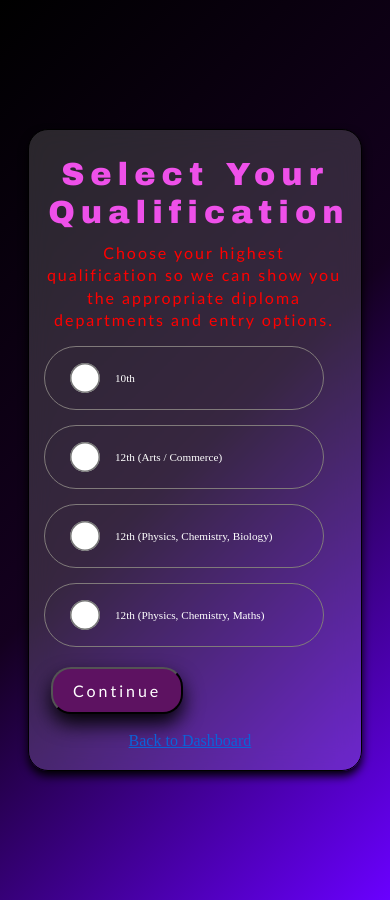
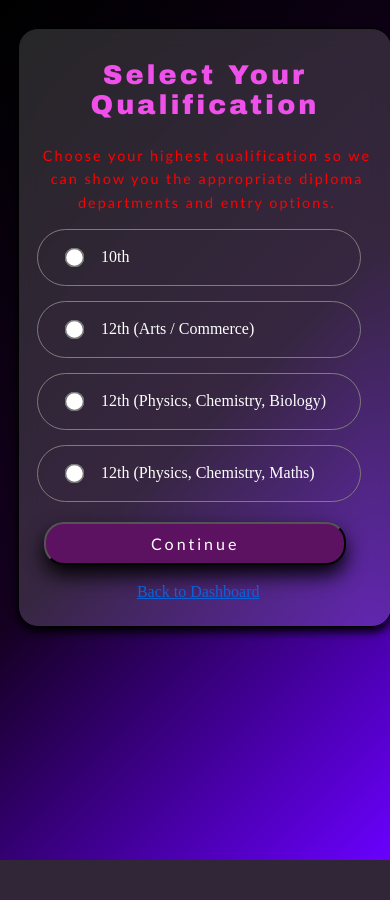
Before and after one commit to YarfaAnayet/course_synergy, a Flask app: page /qualifications in a window 390 px wide. After the commit the page ends 860 px from the top, so only its background shows below. Run offline with Flask 3, Linux system fonts and the light colour scheme.

Commit message:
responsive fixed

```diff
--- a/static/style.css
+++ b/static/style.css
@@ -808,162 +808,189 @@ a:hover {
 }
 
 /* ---------- RESPONSIVE ----------*/
-@media (max-width: 768px){
 
-  .index{
-    margin-top: 5px;
-    margin-bottom: 5px;
-  }
+@media screen and (max-width: 768px){
+
+    body{
+        overflow-x: hidden;
+    }
+
+    /* Home Page */
+
+    .container{
+        width: 100%;
+        min-height: auto;
+        padding: 20px 12px;
+    }
+
+    .college{
+        font-size: 0.9rem;
+        margin-top: 20px;
+        margin-bottom: 20px;
+        text-align: center;
+    }
+
+    .logo img{
+        width: 170px;
+        height: 170px;
+    }
+
+    h1{
+        font-size: 2.2rem !important;
+        letter-spacing: 3px;
+        margin-top: 20px;
+    }
+
+    h2{
+        font-size: 1.2rem !important;
+    }
+
+    p{
+        font-size: 0.95rem !important;
+        width: 92%;
+        margin: 20px auto;
+        line-height: 1.6;
+    }
+
+    .btn{
+        margin-top: 25px;
+        margin-bottom: 25px;
+    }
+
+    .btn a{
+        font-size: 1rem;
+        padding: 12px 25px;
+    }
+
+    /* Qualification Page */
+
+    .containerr{
+        width: 100%;
+        padding: 20px 10px;
+        min-height: auto;
+    }
 
     .qualBox{
-        width: 95%;
+        width: 95% !important;
+        max-width: 95%;
+        padding: 25px 18px;
+        margin: auto;
+    }
+
+    .head{
+        font-size: 1.7rem !important;
+    }
+
+    .para{
+        font-size: 0.9rem !important;
+        width: 100%;
+    }
+
+    label{
+        width: 100% !important;
+        font-size: 0.95rem;
+    }
+
+    .btnn{
+        width: 100%;
+        text-align: center;
+    }
+
+    .btnn a,
+    .btnn button{
+        width: 100%;
+        display: block;
+        padding: 12px;
+        font-size: 1rem;
+    }
+
+    /* Course Selection Page */
+
+    .course-container{
+        width: 100%;
+        padding: 20px 10px;
+    }
+
+    .course-grid{
+        display: flex !important;
+        flex-direction: column !important;
+        align-items: center;
+        gap: 18px;
+    }
+
+    .course-card{
+        width: 92% !important;
+        max-width: 350px;
+        margin: 0 auto;
+    }
+
+    /* Roadmap Page */
+
+    .roadmap-container{
+        width: 100%;
+        padding: 15px 10px;
+    }
+
+    .overview-box,
+    .skills-box{
+        width: 95% !important;
+        margin: 15px auto;
         padding: 20px 15px;
     }
 
-    .head{
-        font-size: 1.7rem;
+    .overview-box p,
+    .skills-box p{
+        font-size: 0.9rem !important;
     }
 
-    .para{
-        font-size: 1rem;
-    }
-    .btn{
-      margin: 5px;
+    /* Semester Graph */
+
+    .semester-flow{
+        width: 100%;
+        overflow-x: auto;
     }
 
-    #qual-form label{
-        width: 95%;
-        font-size: 0.7rem;
+    .semester-flow img,
+    canvas,
+    svg{
+        max-width: 100% !important;
+        height: auto !important;
     }
 
-    .course-grid {
-      display:grid;
-      grid-template-columns: repeat(1, 1fr);
-      row-gap: 10px;
+    /* Semester Subject Page */
+
+    .semester-box{
+        width: 95% !important;
+        overflow-x: auto;
     }
 
-    h1 {
-        font-size: 2rem !important;
-        line-height: 1.2;
-        margin-bottom: 10px;
+    .semester-box table{
+        width: 100% !important;
+        font-size: 0.85rem;
     }
 
-    .subtitle,
-    p {
-        font-size: 1rem;
-        line-height: 1.4;
-        margin-bottom: 20px;
+    /* Syllabus Page */
+
+    .syllabus-container{
+        width: 100%;
+        padding: 15px 10px;
     }
 
-    .qualification-option,
-    .option-card,
-    .radio-option {
-        height: 70px !important;
-        padding: 10px 15px;
-        margin: 15px 0;
+    .prerequisite-box,
+    .outcome-box{
+        width: 92% !important;
+        margin: 20px auto;
+        padding: 18px;
     }
 
-    .qualification-option label,
-    .option-card label,
-    .radio-option label {
-        font-size: 1rem;
-    }
-
-    input[type="radio"] {
-        width: 20px;
-        height: 20px;
-    }
-
-    h2{
-        font-size: 1.5rem !important;
-    }
-
-    h3{
-        font-size: 1.2rem !important;
-    }
-    .course-grid{
-        grid-template-columns: 1fr;
-        margin-left: 0;
-        padding: 10px;
-    }
-    .card-box1,
-    .card-box2{
-      width: 90%;
-      min-height: 180px;
-      padding: 15px;
-      font-size: 1rem;
-    }
-
-    .course-tile{
-        width: 90%;
-        margin: 20px auto;
-        min-height: 180px;
-        padding: 15px;
-        font-size: 1rem;
-    }
-
-    .career-options{
-        grid-template-columns: 1fr;
-        margin-left: 0;
-        padding: 10px;
-    }
-
-    .career-options button{
-        width: 90%;
-        margin: auto;
-        font-size: 1rem;
-        padding: 20px;
-    }
-
-    .subject-info{
-        width: 90%;
-        margin: 50px auto;
-        padding: 15px;
-    }
-
-    .topbar{
-        width: 95%;
-        padding: 20px;
-        font-size: 1rem;
-    }
-
-    .topbar-title{
-        font-size: 1.5rem;
-        letter-spacing: 4px;
-    }
-
-    .top-links{
-        position: static;
-        transform: none;
-        justify-content: center;
-        gap: 20px;
-        margin-top: 10px;
-    }
-
-    .modal-box{
-        width: 95%;
-        padding: 20px;
-    }
-
-    .btn,
-    .btnn,
-    .btn-view,
-    .btn-secondary,
-    .btn-secondary-view,
-    .btn-secondaryy{
-        font-size: 1rem;
-        padding: 12px 20px;
-    }
-
-    #career-graph,
-    #sem-graph,
-    #subject-graph{
+    .units-table{
         width: 100% !important;
         overflow-x: auto;
     }
-    .js-plotly-plot,
-    .plot-container{
-      width: 100% !important;
+
+    .units-table table{
+        width: 100%;
+        font-size: 0.85rem;
     }
 
 }
@@ -1029,4 +1056,10 @@ a:hover {
         width: 500px;
         height: 500px;
     }
+    #sem-graph{
+      width: 70%;
+      max-width: 70%;
+      transform: scale(1);
+      margin-top: 10px;
+    }
 }
```
